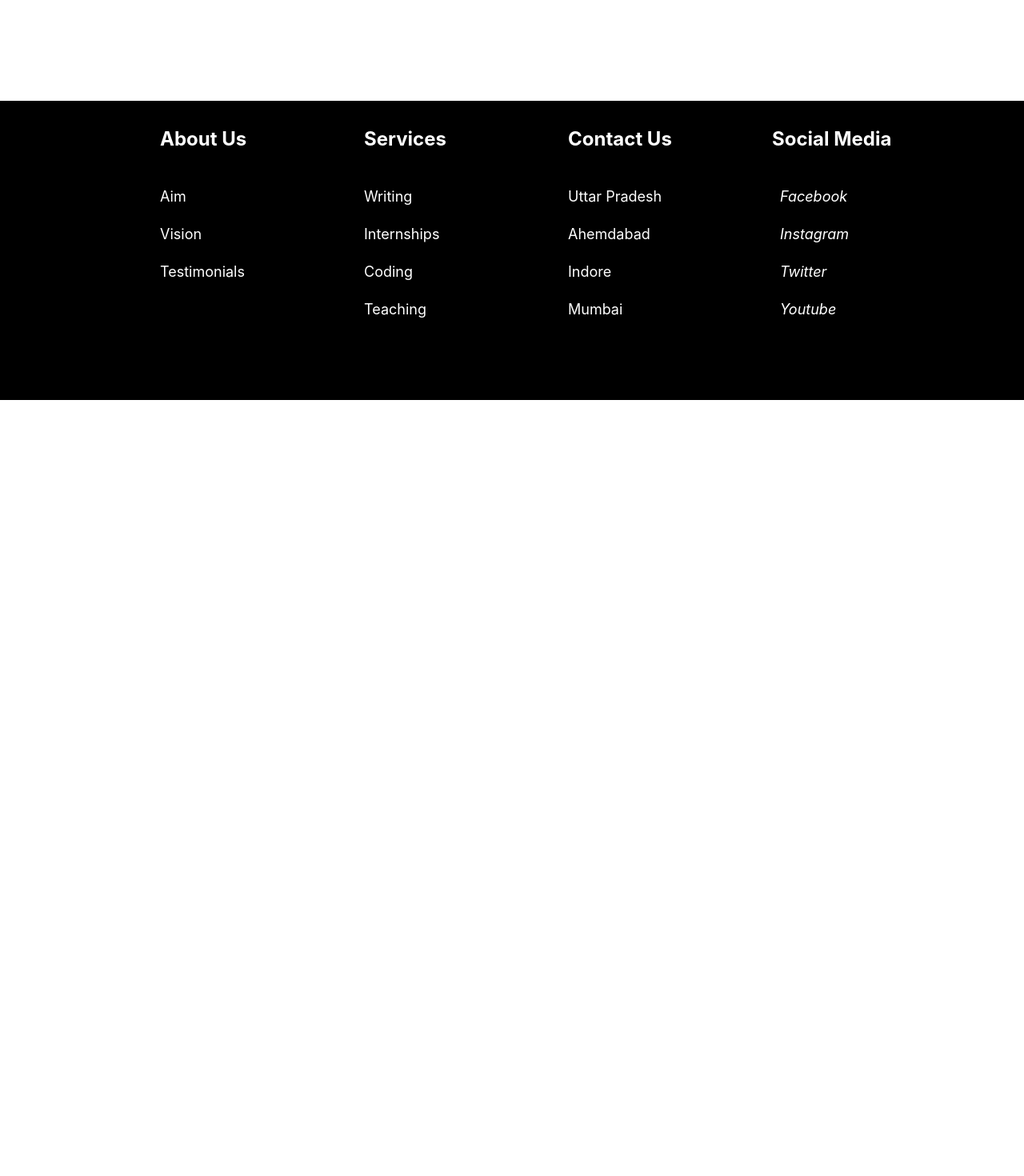
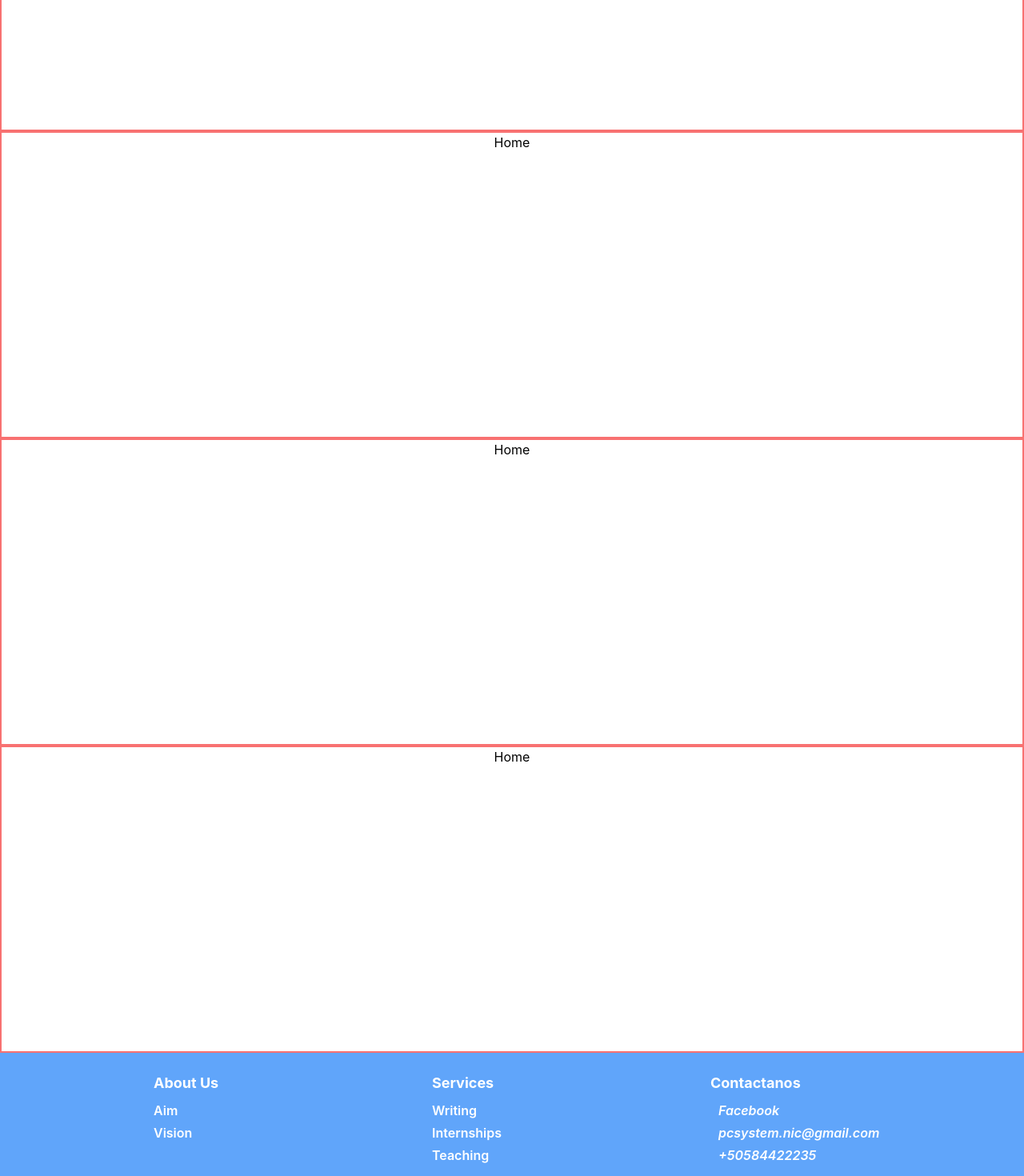
Before and after one commit to Chaphloziferar/pcsystem-website, a React (Create React App) app: page /home in a window 1280 px wide. Shown: the part 300-1770 px from the top of the page at 80% size. Before the commit the page ends 800 px from the top, so only its background shows below. Built offline with nearby package versions, Linux system fonts and the light colour scheme.

Commit message:
Footer created

```diff
--- a/src/components/Footer.tsx
+++ b/src/components/Footer.tsx
@@ -1,76 +1,49 @@
 import React from "react";
-import {
-  Box,
-  Container,
-  Row,
-  Column,
-  FooterLink,
-  Heading,
-} from "./FooterStyles";
 
 const Footer = () => {
   return (
-    <Box>
-      <h1 style={{ color: "green",
-                   textAlign: "center",
-                   marginTop: "-50px" }}>
-      </h1>
-      <Container>
-        <Row>
-          <Column>
-            <Heading>About Us</Heading>
-            <FooterLink href="#">Aim</FooterLink>
-            <FooterLink href="#">Vision</FooterLink>
-            <FooterLink href="#">Testimonials</FooterLink>
-          </Column>
-          <Column>
-            <Heading>Services</Heading>
-            <FooterLink href="#">Writing</FooterLink>
-            <FooterLink href="#">Internships</FooterLink>
-            <FooterLink href="#">Coding</FooterLink>
-            <FooterLink href="#">Teaching</FooterLink>
-          </Column>
-          <Column>
-            <Heading>Contact Us</Heading>
-            <FooterLink href="#">Uttar Pradesh</FooterLink>
-            <FooterLink href="#">Ahemdabad</FooterLink>
-            <FooterLink href="#">Indore</FooterLink>
-            <FooterLink href="#">Mumbai</FooterLink>
-          </Column>
-          <Column>
-            <Heading>Social Media</Heading>
-            <FooterLink href="#">
+    <div className="py-6 px-16 bg-blue-400 relative bottom-0 w-full max-h-80 container">
+      <div className="flex flex-col justify-center my-0 mx-auto max-w-5xl">
+        <div className="grid gap-5 grid-cols-3 max-w-5xl">
+          <div className="FootCol">
+            <p className="text-lg text-white mb-2 font-bold">About Us</p>
+            <a className="FootLink"  href="#">Aim</a>
+            <a className="FootLink"  href="#">Vision</a>
+          </div>
+          <div className="FootCol">
+            <p className="text-lg text-white mb-2 font-bold">Services</p>
+            <a className="FootLink" href="#">Writing</a>
+            <a className="FootLink" href="#">Internships</a>
+            <a className="FootLink" href="#">Teaching</a>
+          </div>
+
+          <div className="FootCol">
+            <p className="text-lg text-white mb-2 font-bold">Contactanos</p>
+            <a className="FootLink"  target="_blank" href="https://www.facebook.com/pcsystem.nic">
               <i className="fab fa-facebook-f">
                 <span style={{ marginLeft: "10px" }}>
                   Facebook
                 </span>
               </i>
-            </FooterLink>
-            <FooterLink href="#">
-              <i className="fab fa-instagram">
+            </a>
+            <a className="FootLink" href="#">
+              <i className="fab fa-twitter">
                 <span style={{ marginLeft: "10px" }}>
-                  Instagram
+                  pcsystem.nic@gmail.com
                 </span>
               </i>
-            </FooterLink>
-            <FooterLink href="#">
-              <i className="fab fa-twitter">
+            </a>
+            <a className="FootLink" href="#">
+              <i className="fab fa-youtube">
                 <span style={{ marginLeft: "10px" }}>
-                  Twitter
+                  +50584422235
                 </span>
               </i>
-            </FooterLink>
-            <FooterLink href="#">
-              <i className="fab fa-youtube">
-                <span style={{ marginLeft: "10px" }}>
-                  Youtube
-                </span>
-              </i>
-            </FooterLink>
-          </Column>
-        </Row>
-      </Container>
-    </Box>
+            </a>
+          </div>
+        </div>
+      </div>
+    </div>
   );
 };
 export default Footer;
--- a/src/components/FooterStyles.js
+++ /dev/null
@@ -1,61 +0,0 @@
-import styled from 'styled-components';
-
-export const Box = styled.div`
-  padding: 80px 60px;
-  background: black;
-  position: absolute;
-  bottom: 0;
-  width: 100%;
-
-
-  @media (max-width: 1000px) {
-    padding: 70px 30px;
-  }
-`;
-
-export const Container = styled.div`
-    display: flex;
-    flex-direction: column;
-    justify-content: center;
-    max-width: 1000px;
-    margin: 0 auto;
-    /* background: red; */
-`
-
-export const Column = styled.div`
-  display: flex;
-  flex-direction: column;
-  text-align: left;
-  margin-left: 60px;
-`;
-
-export const Row = styled.div`
-  display: grid;
-  grid-template-columns: repeat(auto-fill,
-                         minmax(185px, 1fr));
-  grid-gap: 20px;
-
-  @media (max-width: 1000px) {
-    grid-template-columns: repeat(auto-fill,
-                           minmax(200px, 1fr));
-  }
-`;
-
-export const FooterLink = styled.a`
-  color: #fff;
-  margin-bottom: 20px;
-  font-size: 18px;
-  text-decoration: none;
-
-  &:hover {
-      color: green;
-      transition: 200ms ease-in;
-  }
-`;
-
-export const Heading = styled.p`
-  font-size: 24px;
-  color: #fff;
-  margin-bottom: 40px;
-  font-weight: bold;
-`;
--- a/src/components/Header.tsx
+++ b/src/components/Header.tsx
@@ -9,8 +9,8 @@ import LogoutIcon from '@mui/icons-material/Logout';
 
 const Header = () =>{
     return(
-        <nav className="h-20 w-full bg-blue-400 flex items-center justify-center ">
-            <div className="h-full w-11/12 flex flex-row items-center justify-between ">
+        <nav className="h-20 w-full bg-blue-400 flex items-center justify-center mx-auto container relative">
+            <div className="h-full w-11/12 flex flex-row items-center justify-between">
                 <div className=" w-1/4  flex flex-row items-center space-x-2 mx-2 ">
                     <div className="flex flex-row items-center w-1/2 ">
                         <img className="h-16 w-20" src={Logo} alt="Logo" />
@@ -18,19 +18,16 @@ const Header = () =>{
                     </div>
                 </div>
                 <div className="w-1/2 mx-2 h-12 ">
-                    <SearchBar placeholder="Buscar..." data={Data}/>
+                     {/*<SearchBar placeholder="Buscar..." data={Data}/>*/}
                 </div>
-                <div className="w-1/4 h-12 flex items-center justify-between mx-2 ">
-                    <div className="w-1/3  flex justify-center">
+                <div className="w-1/4 h-12 flex items-center justify-end mx-2 ">
+                    <div className="w-1/4  flex justify-center ">
                         <ShoppingCartIcon fontSize="large" style={{ color: '#fff' }}/>
                     </div>
-                    <div className="flex justify-between w-2/3 items-center">
-                        <div className="w-1/2 flex flex-row justify-center items-center ">
+                    <div className="flex justify-evenly w-1/3 items-center">
+                        <div className="w-full flex flex-row justify-center items-center">
                             <p className="text-white font-semibold text-lg">Perfil</p>
                             <AccountBoxIcon fontSize="large" style={{ color: '#fff' }}/>
-                        </div>
-                        <div className="w-1/2 font-semibold text-white text-lg flex items-center justify-center ">
-                            <LogoutIcon/>
                         </div>
                     </div>
                 </div>
--- a/src/index.css
+++ b/src/index.css
@@ -15,3 +15,11 @@ code {
   font-family: source-code-pro, Menlo, Monaco, Consolas, 'Courier New',
     monospace;
 }
+
+.FootCol {
+  @apply flex flex-col text-left ml-16
+}
+
+.FootLink {
+  @apply text-white font-semibold mb-1 hover:text-teal-700 transition-shadow w-1/3
+}
--- a/src/views/Home.tsx
+++ b/src/views/Home.tsx
@@ -5,9 +5,18 @@ import Footer from '../components/Footer';
 export const Home: React.FC = () => {
   return (
 
-    <div className='h-full w-full flex flex-col'>
+    <div className='h-full w-full flex flex-col container mx-auto'>
       <Header/>
-      <div className=' h-full flex justify-center self-center w-4/5 border-red-400 border-2'>
+      <div className=' h-96 flex justify-center self-center w-full border-red-400 border-2'>
+        Home
+      </div>
+      <div className=' h-96 flex justify-center self-center w-full border-red-400 border-2'>
+        Home
+      </div>
+      <div className=' h-96 flex justify-center self-center w-full border-red-400 border-2'>
+        Home
+      </div>
+      <div className=' h-96 flex justify-center self-center w-full border-red-400 border-2'>
         Home
       </div>
       <Footer/>
--- a/tailwind.config.js
+++ b/tailwind.config.js
@@ -4,7 +4,14 @@ module.exports = {
     "./src/**/*.{js,jsx,ts,tsx}",
   ],
   theme: {
-    extend: {},
+    extend: {
+
+      gridTemplateColumns: {
+        // set grid auto
+        'auto': 'repeat(auto-fill, minmax(200px, 1fr));'
+      }
+
+    },
   },
   plugins: [],
 }
```
